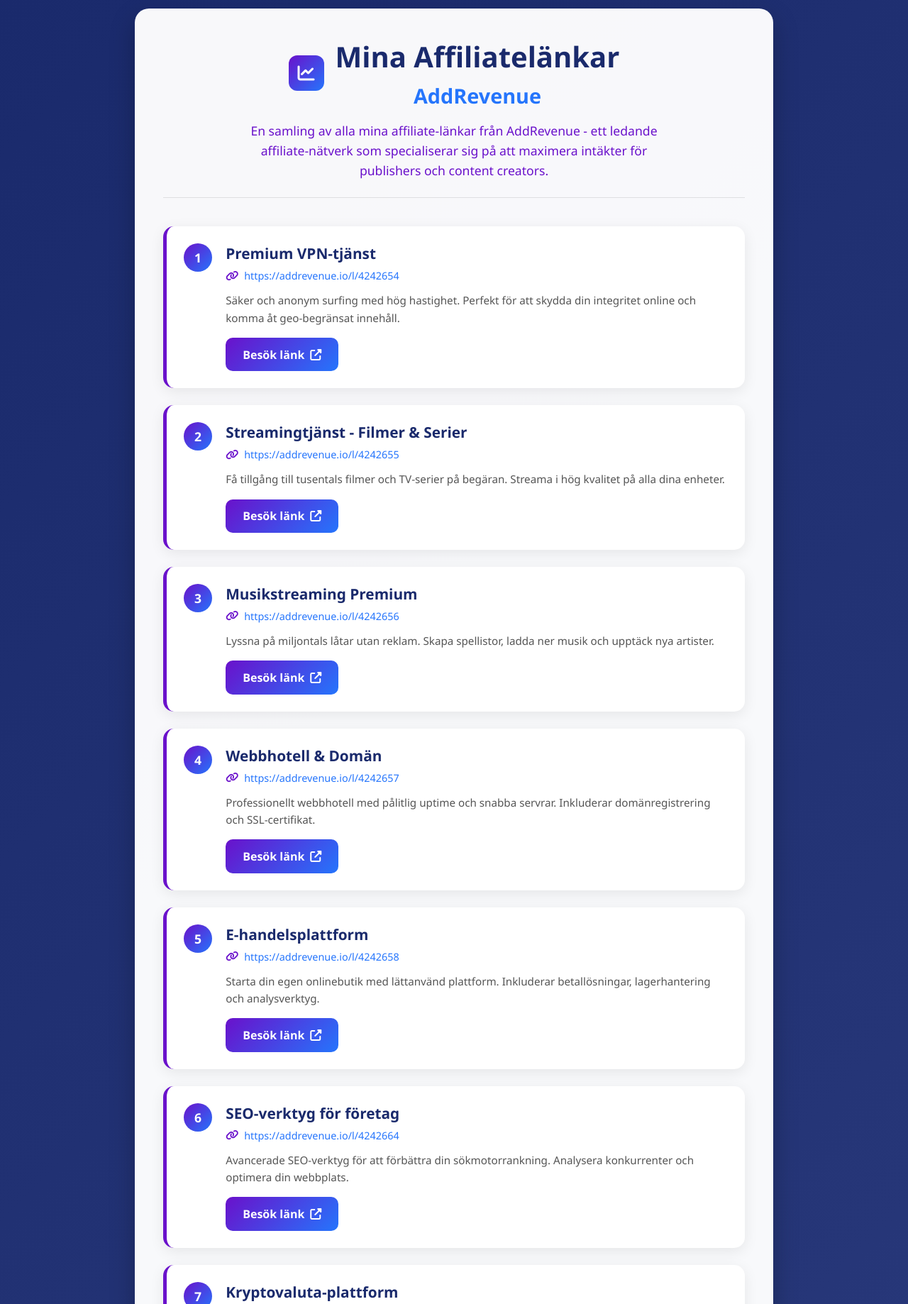
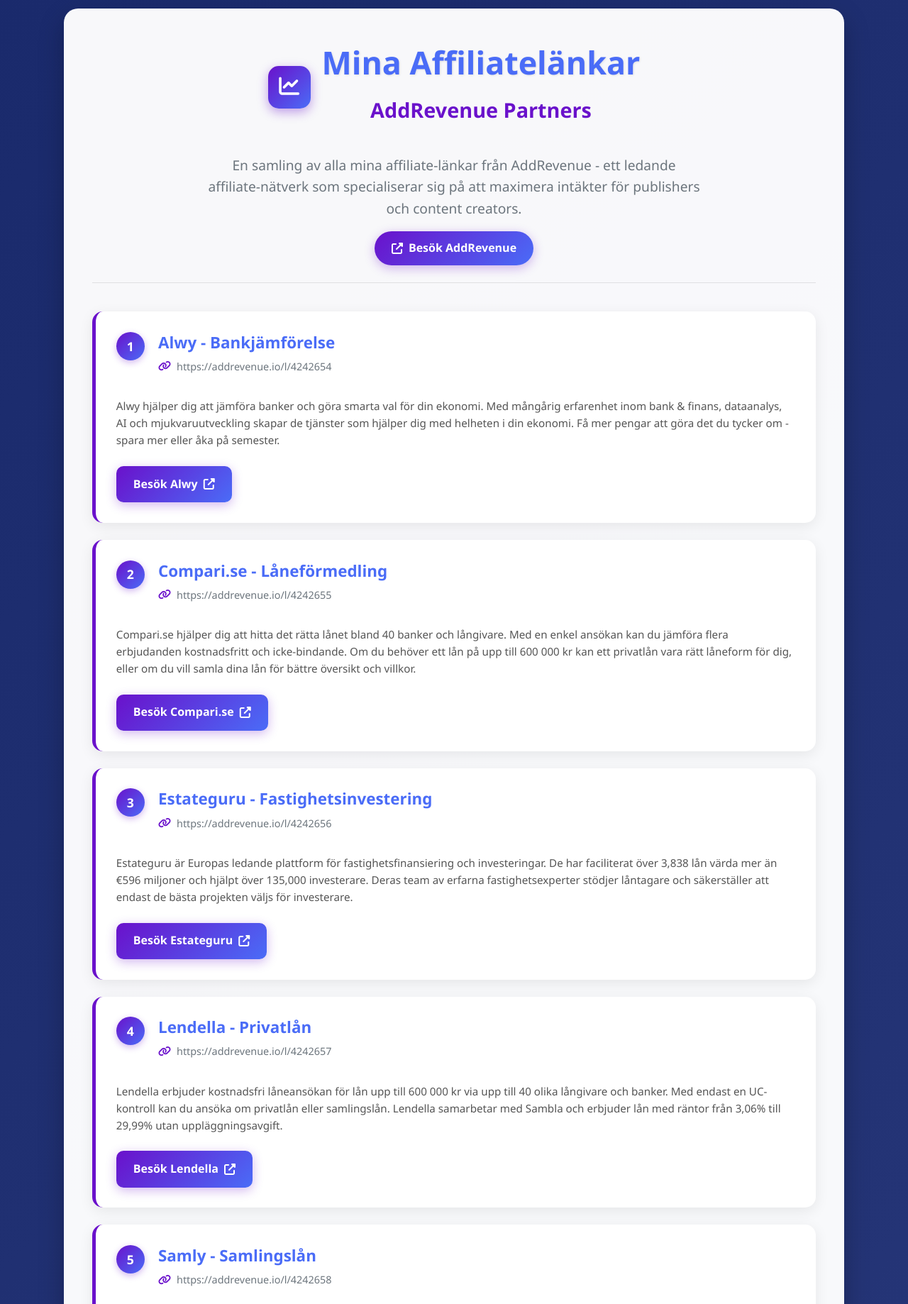
Before and after one commit to Passiv-Inkomst/PengaExpert, a plain HTML site: page index.html in a window 1280 px wide. Shown: the part 20-1858 px from the top of the page at 71% size. Drawn offline with Linux system fonts and the light colour scheme.

Commit message:
Update index.html

```diff
--- a/index.html
+++ b/index.html
@@ -3,7 +3,7 @@
 <head>
     <meta charset="UTF-8">
     <meta name="viewport" content="width=device-width, initial-scale=1.0">
-    <title>AddRevenue - Mina Affiliatelänkar</title>
+    <title>Mina Affiliatelänkar - AddRevenue</title>
     <link rel="stylesheet" href="https://cdnjs.cloudflare.com/ajax/libs/font-awesome/6.4.0/css/all.min.css">
     <style>
         * {
@@ -13,24 +13,37 @@
             font-family: 'Segoe UI', Tahoma, Geneva, Verdana, sans-serif;
         }
 
+        :root {
+            --primary: #4a6cf7;
+            --primary-dark: #3a5ce5;
+            --secondary: #6a11cb;
+            --accent: #00c9ff;
+            --light: #f8f9fa;
+            --dark: #212529;
+            --gray: #6c757d;
+            --success: #28a745;
+        }
+
         body {
             background: linear-gradient(135deg, #1a2a6c 0%, #2a3a7c 100%);
-            color: #333;
+            color: var(--dark);
             min-height: 100vh;
             display: flex;
             flex-direction: column;
             align-items: center;
             padding: 2rem 1rem;
+            line-height: 1.6;
         }
 
         .container {
             width: 100%;
-            max-width: 900px;
+            max-width: 1100px;
             background-color: rgba(255, 255, 255, 0.97);
             border-radius: 20px;
             box-shadow: 0 15px 35px rgba(0, 0, 0, 0.25);
             overflow: hidden;
             padding: 2.5rem;
+            margin-bottom: 2rem;
         }
 
         header {
@@ -44,69 +57,102 @@
             display: flex;
             align-items: center;
             justify-content: center;
+            margin-bottom: 1.5rem;
+        }
+
+        .logo-icon {
+            background: linear-gradient(135deg, var(--secondary) 0%, var(--primary) 100%);
+            color: white;
+            width: 60px;
+            height: 60px;
+            border-radius: 15px;
+            display: flex;
+            align-items: center;
+            justify-content: center;
+            font-size: 1.8rem;
+            margin-right: 1rem;
+            box-shadow: 0 5px 15px rgba(106, 17, 203, 0.4);
+        }
+
+        h1 {
+            color: var(--primary);
+            font-size: 2.8rem;
+            margin-bottom: 0.5rem;
+            font-weight: 800;
+            text-shadow: 1px 1px 3px rgba(0, 0, 0, 0.1);
+        }
+
+        .company-name {
+            color: var(--secondary);
+            font-size: 1.8rem;
+            font-weight: 700;
             margin-bottom: 1rem;
         }
 
-        .logo-icon {
-            background: linear-gradient(135deg, #6a11cb 0%, #2575fc 100%);
-            color: white;
-            width: 50px;
-            height: 50px;
-            border-radius: 12px;
-            display: flex;
-            align-items: center;
-            justify-content: center;
-            font-size: 1.5rem;
-            margin-right: 1rem;
-        }
-
-        h1 {
-            color: #1a2a6c;
-            font-size: 2.5rem;
-            margin-bottom: 0.5rem;
-            font-weight: 800;
-        }
-
-        .company-name {
-            color: #2575fc;
-            font-size: 1.8rem;
-            font-weight: 700;
-        }
-
         .subtitle {
-            color: #6a11cb;
-            font-size: 1.1rem;
+            color: var(--gray);
+            font-size: 1.2rem;
             font-weight: 500;
-            max-width: 600px;
+            max-width: 700px;
             margin: 0 auto;
             line-height: 1.6;
         }
 
+        .addrevenue-link {
+            display: inline-flex;
+            align-items: center;
+            background: linear-gradient(135deg, var(--secondary) 0%, var(--primary) 100%);
+            color: white;
+            padding: 0.7rem 1.5rem;
+            border-radius: 50px;
+            text-decoration: none;
+            font-weight: 600;
+            margin-top: 1rem;
+            transition: all 0.3s ease;
+            box-shadow: 0 4px 15px rgba(106, 17, 203, 0.3);
+        }
+
+        .addrevenue-link:hover {
+            transform: translateY(-3px);
+            box-shadow: 0 7px 20px rgba(106, 17, 203, 0.4);
+        }
+
+        .addrevenue-link i {
+            margin-right: 0.5rem;
+        }
+
         .links-container {
-            display: flex;
-            flex-direction: column;
+            display: grid;
+            grid-template-columns: repeat(auto-fill, minmax(500px, 1fr));
             gap: 1.5rem;
         }
 
         .link-card {
             background: white;
             border-radius: 15px;
-            padding: 1.5rem;
+            padding: 1.8rem;
             box-shadow: 0 5px 20px rgba(0, 0, 0, 0.08);
             transition: all 0.3s ease;
-            border-left: 5px solid #6a11cb;
+            border-left: 5px solid var(--secondary);
             display: flex;
-            align-items: flex-start;
+            flex-direction: column;
+            height: 100%;
         }
 
         .link-card:hover {
             transform: translateY(-7px);
             box-shadow: 0 12px 25px rgba(0, 0, 0, 0.15);
-            border-left: 5px solid #2575fc;
+            border-left: 5px solid var(--primary);
+        }
+
+        .link-header {
+            display: flex;
+            align-items: flex-start;
+            margin-bottom: 1rem;
         }
 
         .link-number {
-            background: linear-gradient(135deg, #6a11cb 0%, #2575fc 100%);
+            background: linear-gradient(135deg, var(--secondary) 0%, var(--primary) 100%);
             color: white;
             width: 40px;
             height: 40px;
@@ -118,42 +164,41 @@
             margin-right: 1.2rem;
             flex-shrink: 0;
             font-size: 1.1rem;
-        }
-
-        .link-content {
-            flex-grow: 1;
+            box-shadow: 0 3px 10px rgba(106, 17, 203, 0.3);
         }
 
         .link-title {
             font-weight: 700;
-            color: #1a2a6c;
+            color: var(--primary);
             margin-bottom: 0.5rem;
-            font-size: 1.3rem;
+            font-size: 1.4rem;
+            line-height: 1.3;
         }
 
         .link-url {
-            color: #2575fc;
+            color: var(--gray);
             font-size: 0.9rem;
             word-break: break-all;
-            margin-bottom: 0.8rem;
+            margin-bottom: 1rem;
             display: flex;
             align-items: center;
         }
 
         .link-url i {
             margin-right: 0.5rem;
-            color: #6a11cb;
+            color: var(--secondary);
         }
 
         .link-description {
             color: #555;
             line-height: 1.6;
-            margin-bottom: 1rem;
+            margin-bottom: 1.5rem;
+            flex-grow: 1;
             font-size: 0.95rem;
         }
 
         .link-button {
-            background: linear-gradient(135deg, #6a11cb 0%, #2575fc 100%);
+            background: linear-gradient(135deg, var(--secondary) 0%, var(--primary) 100%);
             color: white;
             border: none;
             padding: 0.8rem 1.5rem;
@@ -166,6 +211,8 @@
             align-items: center;
             justify-content: center;
             font-size: 1rem;
+            align-self: flex-start;
+            box-shadow: 0 4px 15px rgba(106, 17, 203, 0.3);
         }
 
         .link-button i {
@@ -178,11 +225,13 @@
         }
 
         footer {
-            margin-top: 3rem;
+            margin-top: 2rem;
             text-align: center;
             color: rgba(255, 255, 255, 0.85);
             font-size: 0.95rem;
-            padding: 1rem;
+            padding: 1.5rem;
+            width: 100%;
+            max-width: 1100px;
         }
 
         .footer-links {
@@ -196,6 +245,12 @@
             color: rgba(255, 255, 255, 0.8);
             text-decoration: none;
             transition: color 0.3s;
+            display: flex;
+            align-items: center;
+        }
+
+        .footer-links a i {
+            margin-right: 0.5rem;
         }
 
         .footer-links a:hover {
@@ -208,24 +263,34 @@
             }
 
             h1 {
-                font-size: 2rem;
+                font-size: 2.2rem;
             }
 
             .company-name {
                 font-size: 1.5rem;
             }
 
+            .links-container {
+                grid-template-columns: 1fr;
+            }
+
             .link-card {
+                padding: 1.5rem;
+            }
+
+            .footer-links {
+                flex-direction: column;
+                gap: 1rem;
+            }
+        }
+
+        @media (max-width: 480px) {
+            .link-header {
                 flex-direction: column;
             }
 
             .link-number {
                 margin-bottom: 1rem;
-            }
-
-            .link-button {
-                align-self: flex-start;
-                margin-top: 0.5rem;
             }
         }
     </style>
@@ -239,101 +304,140 @@
                 </div>
                 <div>
                     <h1>Mina Affiliatelänkar</h1>
-                    <div class="company-name">AddRevenue</div>
+                    <div class="company-name">AddRevenue Partners</div>
                 </div>
             </div>
             <p class="subtitle">En samling av alla mina affiliate-länkar från AddRevenue - ett ledande affiliate-nätverk som specialiserar sig på att maximera intäkter för publishers och content creators.</p>
+            <a href="https://addrevenue.io/t?a=984405&c=3466092" target="_blank" class="addrevenue-link">
+                <i class="fas fa-external-link-alt"></i> Besök AddRevenue
+            </a>
         </header>
 
         <div class="links-container">
             <div class="link-card">
+                <div class="link-header">
                     <div class="link-number">1</div>
-                <div class="link-content">
-                    <div class="link-title">Premium VPN-tjänst</div>
+                    <div>
+                        <div class="link-title">Alwy - Bankjämförelse</div>
                         <div class="link-url"><i class="fas fa-link"></i> https://addrevenue.io/l/4242654</div>
-                    <div class="link-description">Säker och anonym surfing med hög hastighet. Perfekt för att skydda din integritet online och komma åt geo-begränsat innehåll.</div>
-                    <a href="https://addrevenue.io/l/4242654" target="_blank" class="link-button">Besök länk <i class="fas fa-external-link-alt"></i></a>
                     </div>
+                </div>
+                <div class="link-description">
+                    Alwy hjälper dig att jämföra banker och göra smarta val för din ekonomi. Med mångårig erfarenhet inom bank & finans, dataanalys, AI och mjukvaruutveckling skapar de tjänster som hjälper dig med helheten i din ekonomi. Få mer pengar att göra det du tycker om - spara mer eller åka på semester.
+                </div>
+                <a href="https://addrevenue.io/l/4242654" target="_blank" class="link-button">Besök Alwy <i class="fas fa-external-link-alt"></i></a>
             </div>
 
             <div class="link-card">
+                <div class="link-header">
                     <div class="link-number">2</div>
-                <div class="link-content">
-                    <div class="link-title">Streamingtjänst - Filmer & Serier</div>
+                    <div>
+                        <div class="link-title">Compari.se - Låneförmedling</div>
                         <div class="link-url"><i class="fas fa-link"></i> https://addrevenue.io/l/4242655</div>
-                    <div class="link-description">Få tillgång till tusentals filmer och TV-serier på begäran. Streama i hög kvalitet på alla dina enheter.</div>
-                    <a href="https://addrevenue.io/l/4242655" target="_blank" class="link-button">Besök länk <i class="fas fa-external-link-alt"></i></a>
                     </div>
+                </div>
+                <div class="link-description">
+                    Compari.se hjälper dig att hitta det rätta lånet bland 40 banker och långivare. Med en enkel ansökan kan du jämföra flera erbjudanden kostnadsfritt och icke-bindande. Om du behöver ett lån på upp till 600 000 kr kan ett privatlån vara rätt låneform för dig, eller om du vill samla dina lån för bättre översikt och villkor.
+                </div>
+                <a href="https://addrevenue.io/l/4242655" target="_blank" class="link-button">Besök Compari.se <i class="fas fa-external-link-alt"></i></a>
             </div>
 
             <div class="link-card">
+                <div class="link-header">
                     <div class="link-number">3</div>
-                <div class="link-content">
-                    <div class="link-title">Musikstreaming Premium</div>
+                    <div>
+                        <div class="link-title">Estateguru - Fastighetsinvestering</div>
                         <div class="link-url"><i class="fas fa-link"></i> https://addrevenue.io/l/4242656</div>
-                    <div class="link-description">Lyssna på miljontals låtar utan reklam. Skapa spellistor, ladda ner musik och upptäck nya artister.</div>
-                    <a href="https://addrevenue.io/l/4242656" target="_blank" class="link-button">Besök länk <i class="fas fa-external-link-alt"></i></a>
                     </div>
+                </div>
+                <div class="link-description">
+                    Estateguru är Europas ledande plattform för fastighetsfinansiering och investeringar. De har faciliterat över 3,838 lån värda mer än €596 miljoner och hjälpt över 135,000 investerare. Deras team av erfarna fastighetsexperter stödjer låntagare och säkerställer att endast de bästa projekten väljs för investerare.
+                </div>
+                <a href="https://addrevenue.io/l/4242656" target="_blank" class="link-button">Besök Estateguru <i class="fas fa-external-link-alt"></i></a>
             </div>
 
             <div class="link-card">
+                <div class="link-header">
                     <div class="link-number">4</div>
-                <div class="link-content">
-                    <div class="link-title">Webbhotell & Domän</div>
+                    <div>
+                        <div class="link-title">Lendella - Privatlån</div>
                         <div class="link-url"><i class="fas fa-link"></i> https://addrevenue.io/l/4242657</div>
-                    <div class="link-description">Professionellt webbhotell med pålitlig uptime och snabba servrar. Inkluderar domänregistrering och SSL-certifikat.</div>
-                    <a href="https://addrevenue.io/l/4242657" target="_blank" class="link-button">Besök länk <i class="fas fa-external-link-alt"></i></a>
                     </div>
+                </div>
+                <div class="link-description">
+                    Lendella erbjuder kostnadsfri låneansökan för lån upp till 600 000 kr via upp till 40 olika långivare och banker. Med endast en UC-kontroll kan du ansöka om privatlån eller samlingslån. Lendella samarbetar med Sambla och erbjuder lån med räntor från 3,06% till 29,99% utan uppläggningsavgift.
+                </div>
+                <a href="https://addrevenue.io/l/4242657" target="_blank" class="link-button">Besök Lendella <i class="fas fa-external-link-alt"></i></a>
             </div>
 
             <div class="link-card">
+                <div class="link-header">
                     <div class="link-number">5</div>
-                <div class="link-content">
-                    <div class="link-title">E-handelsplattform</div>
+                    <div>
+                        <div class="link-title">Samly - Samlingslån</div>
                         <div class="link-url"><i class="fas fa-link"></i> https://addrevenue.io/l/4242658</div>
-                    <div class="link-description">Starta din egen onlinebutik med lättanvänd plattform. Inkluderar betallösningar, lagerhantering och analysverktyg.</div>
-                    <a href="https://addrevenue.io/l/4242658" target="_blank" class="link-button">Besök länk <i class="fas fa-external-link-alt"></i></a>
                     </div>
+                </div>
+                <div class="link-description">
+                    Samly hjälper dig att samla lån och krediter för att sänka din månadskostnad. Med en kostnadsfri låneansökan via upp till 40 långivare kan du få lån på 5 000 - 600 000 kr med återbetalningstid på 1-20 år. Samly samarbetar med Sambla och kräver endast en UC-kontroll för ansökan.
+                </div>
+                <a href="https://addrevenue.io/l/4242658" target="_blank" class="link-button">Besök Samly <i class="fas fa-external-link-alt"></i></a>
             </div>
 
             <div class="link-card">
+                <div class="link-header">
                     <div class="link-number">6</div>
-                <div class="link-content">
-                    <div class="link-title">SEO-verktyg för företag</div>
+                    <div>
+                        <div class="link-title">Fårskinn & Inredning</div>
                         <div class="link-url"><i class="fas fa-link"></i> https://addrevenue.io/l/4242664</div>
-                    <div class="link-description">Avancerade SEO-verktyg för att förbättra din sökmotorrankning. Analysera konkurrenter och optimera din webbplats.</div>
-                    <a href="https://addrevenue.io/l/4242664" target="_blank" class="link-button">Besök länk <i class="fas fa-external-link-alt"></i></a>
                     </div>
+                </div>
+                <div class="link-description">
+                    Här hittar du exklusiva fårskinn och fårskinnsprodukter av högsta kvalitet. Sortimentet inkluderar fårskinn från Nya Zeeland, Island, Tibet och andra länder. Alla produkter är handplockade för att säkerställa mjuk och lyxig känsla. Företaget lägger stor vikt vid hållbarhet och kvalitet med certifierade och hållbart framställda produkter.
+                </div>
+                <a href="https://addrevenue.io/l/4242664" target="_blank" class="link-button">Besök butiken <i class="fas fa-external-link-alt"></i></a>
             </div>
 
             <div class="link-card">
+                <div class="link-header">
                     <div class="link-number">7</div>
-                <div class="link-content">
-                    <div class="link-title">Kryptovaluta-plattform</div>
+                    <div>
+                        <div class="link-title">JustInCase - Livförsäkring</div>
                         <div class="link-url"><i class="fas fa-link"></i> https://addrevenue.io/l/4242693</div>
-                    <div class="link-description">Säker plattform för trading av kryptovalutor. Köp, sälj och handla med Bitcoin, Ethereum och hundratals andra coins.</div>
-                    <a href="https://addrevenue.io/l/4242693" target="_blank" class="link-button">Besök länk <i class="fas fa-external-link-alt"></i></a>
                     </div>
+                </div>
+                <div class="link-description">
+                    JustInCase är Sveriges specialist på livförsäkring. De erbjuder två produkter: Grundskydd (500 000 kr utan hälsofrågor) och individuell livförsäkring (1-6 miljoner kr med fem hälsofrågor). Livförsäkringen hjälper din familj att klara ekonomin om du avlider och är särskilt viktig för dig med barn eller bolån.
+                </div>
+                <a href="https://addrevenue.io/l/4242693" target="_blank" class="link-button">Besök JustInCase <i class="fas fa-external-link-alt"></i></a>
             </div>
 
             <div class="link-card">
+                <div class="link-header">
                     <div class="link-number">8</div>
-                <div class="link-content">
-                    <div class="link-title">Resebokning - Flyg & Hotell</div>
+                    <div>
+                        <div class="link-title">Jascha Stockholm - Mode</div>
                         <div class="link-url"><i class="fas fa-link"></i> https://addrevenue.io/l/4242694</div>
-                    <div class="link-description">Hitta de bästa erbjudandena på flyg och hotell över hela världen. Spara pengar på din nästa resa.</div>
-                    <a href="https://addrevenue.io/l/4242694" target="_blank" class="link-button">Besök länk <i class="fas fa-external-link-alt"></i></a>
                     </div>
+                </div>
+                <div class="link-description">
+                    Jascha Stockholm är ett modernt modevarumärke grundat 2001 av Creative Director Jascha Trygg. Varumärket erbjuder en lekfull tolkning av skandinavisk mode med fokus på högkvalitativ, hållbar fashion som är gjord för att vara långvarig. Idag drivs företaget av bröderna Jascha, Jonas och Marc som delar en passion för musik, resor, mat och företagande.
+                </div>
+                <a href="https://addrevenue.io/l/4242694" target="_blank" class="link-button">Besök Jascha Stockholm <i class="fas fa-external-link-alt"></i></a>
             </div>
 
             <div class="link-card">
+                <div class="link-header">
                     <div class="link-number">9</div>
-                <div class="link-content">
-                    <div class="link-title">Onlinekursplattform</div>
+                    <div>
+                        <div class="link-title">Bivaxdukar - Miljövänlig matförvaring</div>
                         <div class="link-url"><i class="fas fa-link"></i> https://addrevenue.io/l/4242780</div>
-                    <div class="link-description">Lär dig nya färdigheter med tusentals kurser inom programmering, design, marknadsföring och mycket mer.</div>
-                    <a href="https://addrevenue.io/l/4242780" target="_blank" class="link-button">Besök länk <i class="fas fa-external-link-alt"></i></a>
                     </div>
+                </div>
+                <div class="link-description">
+                    Upptäck miljövänliga bivaxdukar som ersätter plastfolie för matförvaring. Dukarna är återanvändbara över 400 gånger, håller maten fräsch längre och är både praktiska och dekorativa. Med hjälp av händernas värme kan du forma duken efter behov för att täcka pajformar, karaffer, skålar, glas, bröd, ost, frukt och grönsaker.
+                </div>
+                <a href="https://addrevenue.io/l/4242780" target="_blank" class="link-button">Besök butiken <i class="fas fa-external-link-alt"></i></a>
             </div>
         </div>
     </div>
```
Lines whose indentation alone changed are shown as unchanged.
